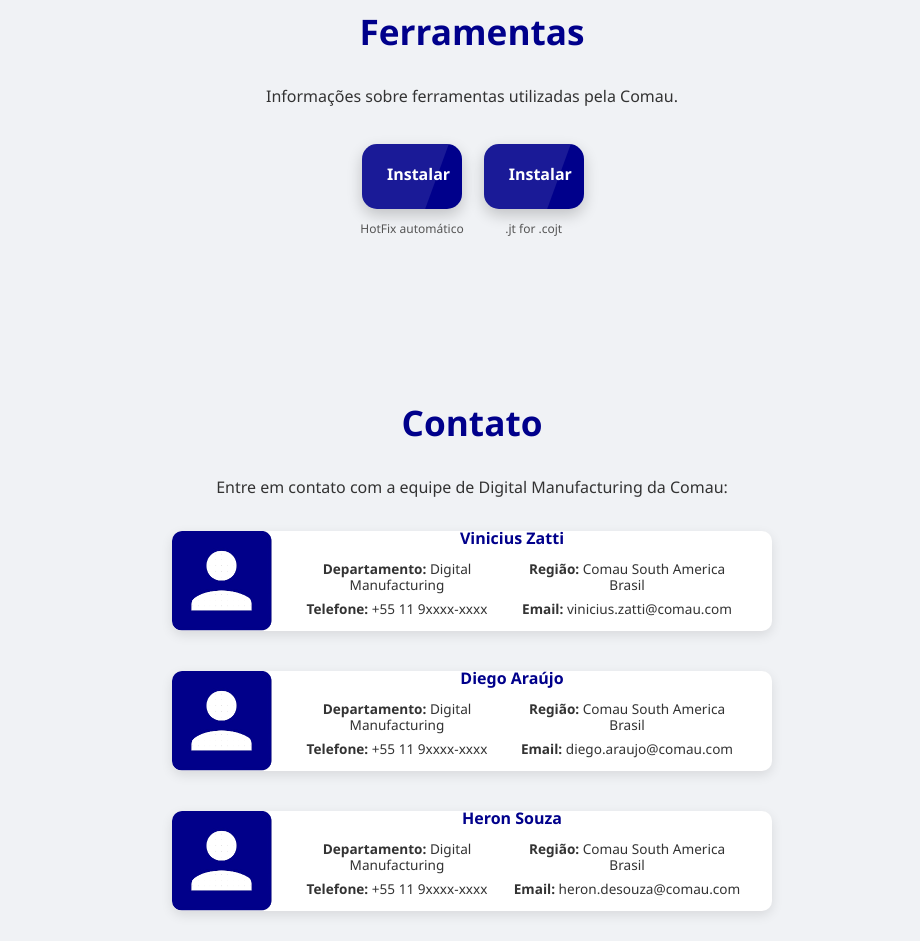
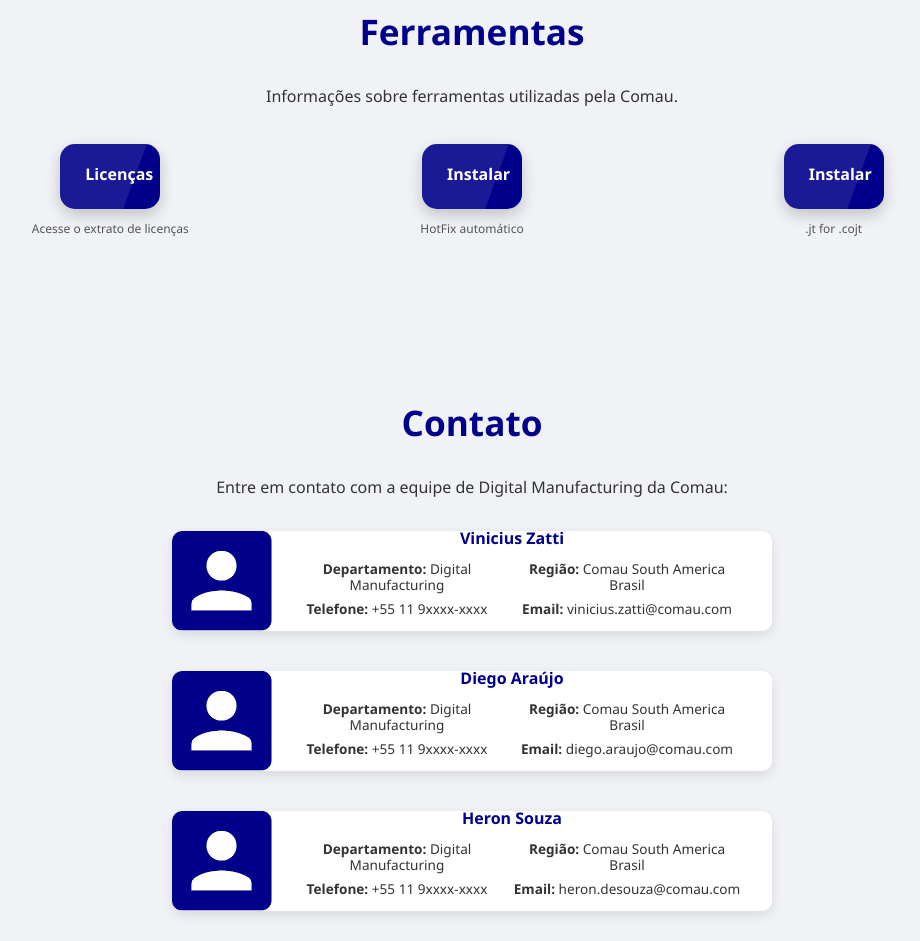
Before and after one commit to Herondsx/Site_Comau, a plain HTML site: page index.html in a window 1280 px wide. Shown: the part 1556-2497 px from the top of the page, without its empty margins (168-1088 px from the left). Drawn offline with Linux system fonts and the light colour scheme.

Commit message:
Update index.html

```diff
--- a/index.html
+++ b/index.html
@@ -65,7 +65,10 @@
             <h2>Ferramentas</h2>
             <p>Informações sobre ferramentas utilizadas pela Comau.</p>
             <div class="button-grid">
-                <div class="botao-instalar-container">
+                <div class="botao-instalar-item">
+                    <a href="extrato.html" class="botao-instalar">Licenças</a>
+                    <p class="descricao-botao-instalar">Acesse o extrato de licenças</p>
+                </div>
                 <div class="botao-instalar-item">
                     <a href="HotFixInstaller.exe" class="botao-instalar" download>Instalar</a>
                     <p class="descricao-botao-instalar">HotFix automático</p>
@@ -75,8 +78,8 @@
                     <p class="descricao-botao-instalar">.jt for .cojt</p>
                 </div>
             </div>
-            </div>
         </section>
+
 
         <section id="contato" class="section">
             <h2>Contato</h2>
```
Lines whose indentation alone changed are shown as unchanged.
